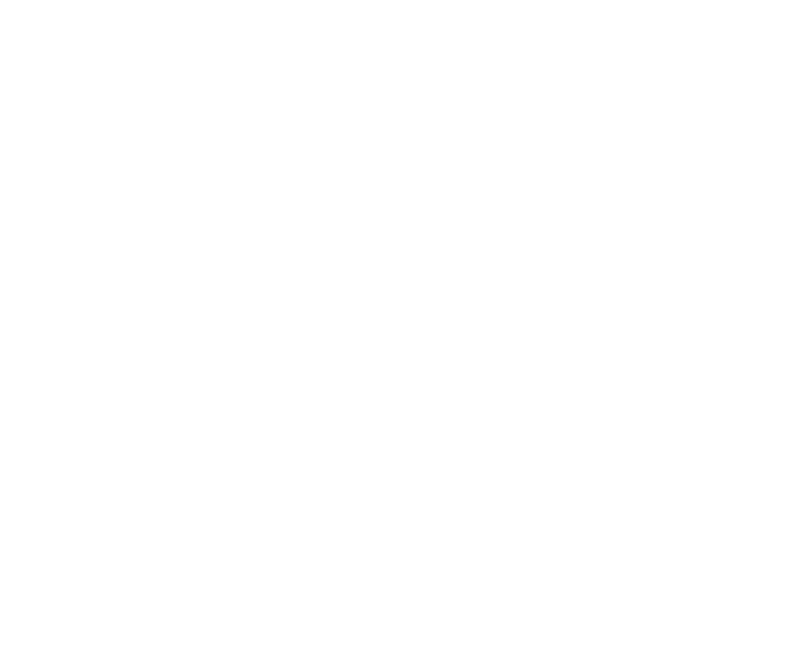
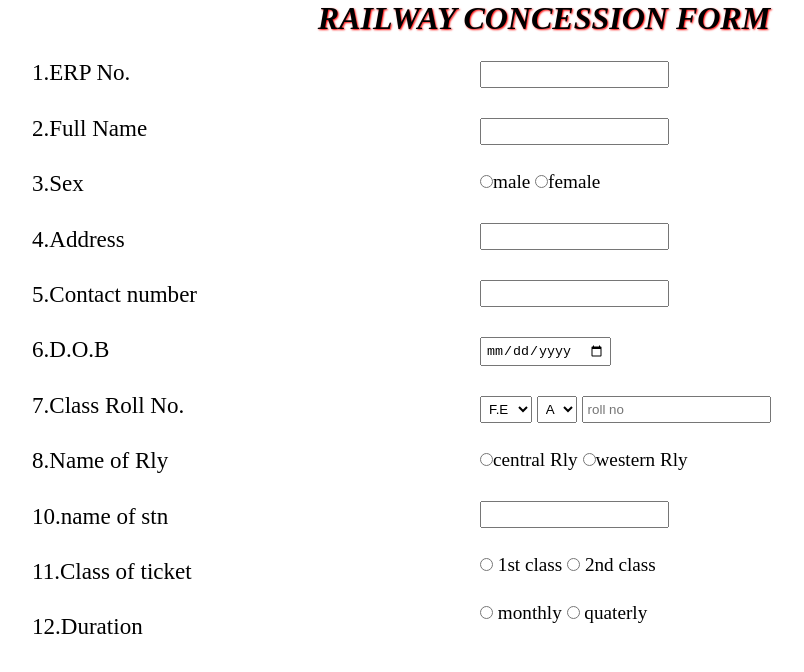
Before and after one commit to yassh9/rcas, a plain HTML site: page index.html in a window 1280 px wide. Shown: the whole page, without its empty margins (96-900 px from the left). Drawn offline with Linux system fonts and the light colour scheme.

Commit message:
Add files via upload

```diff
--- a/index.html
+++ b/index.html
@@ -3,9 +3,115 @@
 <head>
     <meta charset="UTF-8">
     <meta name="viewport" content="width=device-width, initial-scale=1.0">
-    <title>Document</title>
+    <title>student</title>
+    <link rel="stylesheet" href="st2.css">
 </head>
 <body>
-
+        <header>
+            <h1>RAILWAY CONCESSION FORM</h1>
+        </header>
+         <main>
+        <div class="main">
+            <div class="box1">
+                <p class="write">1.ERP No.</p>
+                <br>
+                <p class="write">2.Full Name</p>
+                <br>
+                <p class="write">3.Sex</p>
+                <br>
+                <p class="write">4.Address</p>
+                <br>
+                <p class="write">5.Contact number</p>
+                <br>
+                <p class="write"> 6.D.O.B</p>
+                <br>
+                <p class="write">7.Class Roll No.</p>
+                <br>
+                <p class="write">8.Name of Rly </p>
+                <br>
+                <p class="write">10.name of stn</p>
+                <br>
+                <p class="write">11.Class of ticket</p>
+                <br>
+                <p class="write"> 12.Duration</p>
+                <br>
+            </div>
+        <div class="box2">
+            <form action="">
+                <!-- erp -->
+                  <p> <input type="number" class="boxes"></p>
+                  <br>
+                  <!-- name -->
+                  <p><input type="text" class="boxes"></p>
+                  <br>
+                  <!-- sex -->
+                  <p> <label for="male"><input type="radio" class="boxes" name="sex" id="male">male
+                  </label>
+                  <label for="female"><input type="radio" class="boxes" name="sex"id="female">female</label>
+                  </p>
+                  <!-- /address -->
+                  <br>
+                  <P><input type="text"class="boxes"></P>
+                  <br>
+                  <!-- contact -->
+                  <p><input type="number" class="boxes"></P>
+                  <br>
+                  <!-- dob -->
+                  <p><input type="date" class="boxes"></p>
+                  <br>
+                  <!-- class & roll -->
+                  <p><select name="year" class="boxes">
+                    <option value="1">F.E</option>
+                    <Option value="2">S.E</Option>
+                    <Option value="3">T.E</Option>
+                    <Option value="3">B.E</Option>
+                  </select>
+                  <select name="division" class="boxes">
+                    <option value="9">A</option>
+                    <option value="10">B</option>
+                    <option value="11">C</option>
+                    <option value="12">D</option>
+                    <option value="13">E</option>
+                    <option value="14">F</option>
+                  </select>
+                  <input type="number" class="boxes" placeholder="roll no">
+                 </p>
+                 <br>
+                  <!-- name rail -->
+                  <p><label for="central">
+                  <input type="radio" name="rail" id="central"class="boxes">central Rly
+                  </label>
+                  <label for="western">
+                    <input type="radio" name="rail" id="western" class="boxes">western Rly
+                  </label>
+                 </p>
+                  <br>
+                  <!-- station -->
+                  <p>
+                 <input type="text" class="boxes">
+                 </p>
+                   <br>
+                   <!-- classs -->
+                   <p>
+                   <label for="1">
+                    <input type="radio" class="boxes" id="1" name="paisa"> 1st class
+                   </label>
+                   <label for="2">
+                    <input type="radio" id="2" class="boxes" name="paisa"> 2nd class
+                   </label></P>
+                   <br>
+                   <!-- duration -->
+                   <p>
+                   <label for="m">
+                    <input type="radio" name="time" id="m" class="boxes"> monthly
+                   </label>
+                   <label for="q">
+                    <input type="radio" name="time"id="q"class="boxes"> quaterly
+                   </label>
+                 </p>
+            </form>
+        </div>
+    </div>
+</main>
 </body>
 </html>
--- /dev/null
+++ b/st2.css
@@ -0,0 +1,35 @@
+*{
+    margin: 0;
+    padding: 0;
+    box-sizing: border-box;
+}
+h1{
+    font-style: italic;
+    font-weight:bold;
+   text-align: center;
+   text-shadow:1px 1px 2px red;
+}
+.main{
+    margin-top: 2vh;
+    display: flex;
+}
+.box1{
+    width:35%;
+    margin-left: 10%;
+    font-size: larger;
+    /* background-color: rgb(200, 196, 196); */
+}
+.box2{
+    width: 45%;
+    display: flex;
+    font-size: larger;
+    /* background-color: lightpink; */
+}
+.boxes{
+    margin-top: 1vh;
+    padding: 4px;
+}
+.write{
+    margin-top: 0.8vh;
+    font-size: larger;
+}
```
